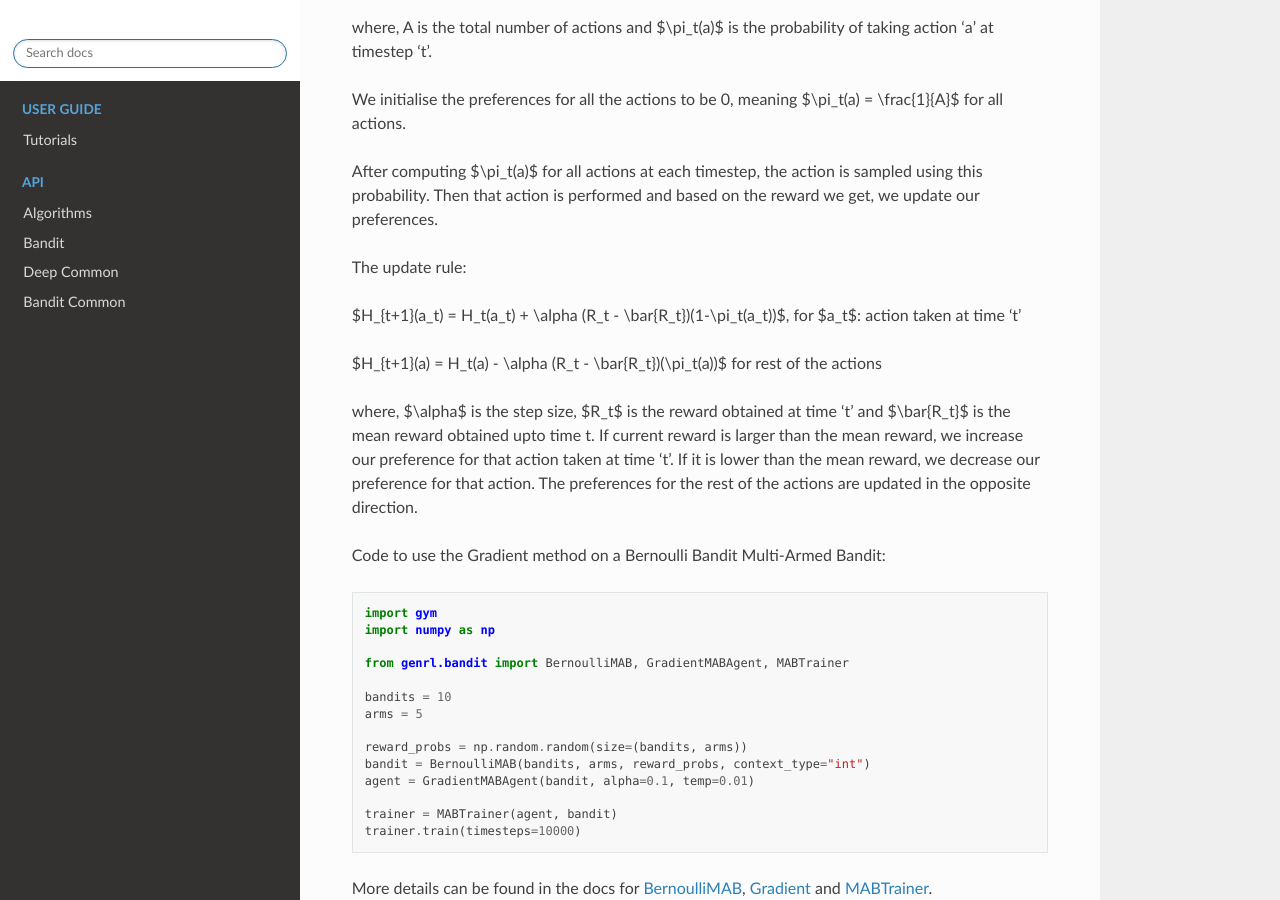
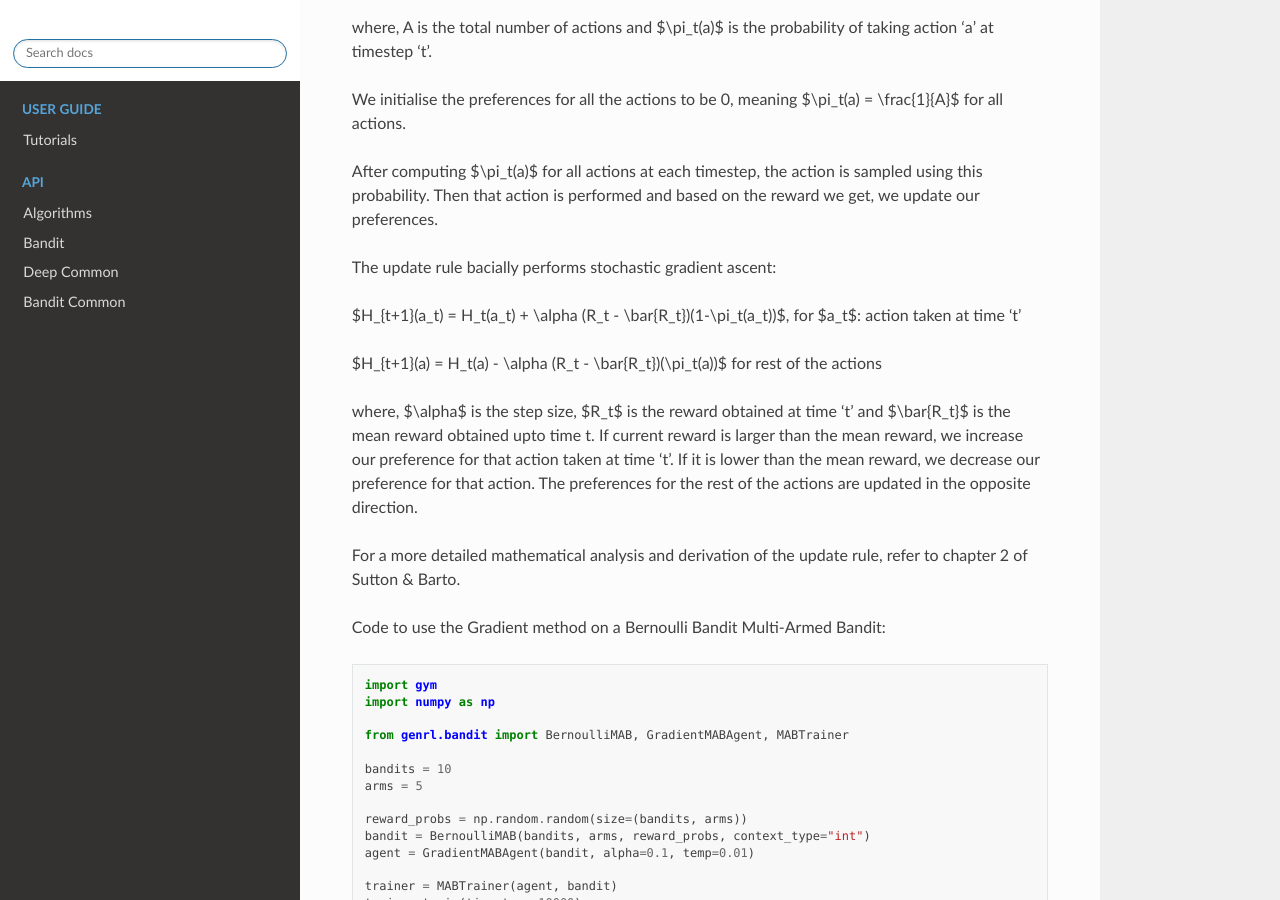
Before and after one commit to SforAiDl/genrl, a Sphinx documentation site: the page built from docs/source/usage/tutorials/Using_Gradient_Methods.md, in a window 1280 px wide and 900 px high, scrolled down 541 px. Built offline with Sphinx 7.4.7 and the Read the Docs theme 2.0.0, drawn with Linux system fonts in a browser that asks for light colours; pages that are not in the unit, such as notebooks, are missing from menus.

Commit message:
reference to sutton and barto added

```diff
--- a/docs/source/usage/tutorials/Using_Gradient_Methods.md
+++ b/docs/source/usage/tutorials/Using_Gradient_Methods.md
@@ -14,13 +14,15 @@ We initialise the preferences for all the actions to be 0, meaning $\pi_t(a) = \
 
 After computing $\pi_t(a)$ for all actions at each timestep, the action is sampled using this probability. Then that action is performed and based on the reward we get, we update our preferences.
 
-The update rule:
+The update rule bacially performs stochastic gradient ascent:
 
 $H_{t+1}(a_t) = H_t(a_t) + \alpha (R_t - \bar{R_t})(1-\pi_t(a_t))$, for $a_t$: action taken at time 't'
 
 $H_{t+1}(a) = H_t(a) - \alpha (R_t - \bar{R_t})(\pi_t(a))$ for rest of the actions
 
 where, $\alpha$ is the step size, $R_t$ is the reward obtained at time 't' and $\bar{R_t}$ is the mean reward obtained upto time t. If current reward is larger than the mean reward, we increase our preference for that action taken at time 't'. If it is lower than the mean reward, we decrease our preference for that action. The preferences for the rest of the actions are updated in the opposite direction.
+
+For a more detailed mathematical analysis and derivation of the update rule, refer to chapter 2 of Sutton & Barto.
 
 Code to use the Gradient method on a Bernoulli Bandit Multi-Armed Bandit:
 
```
